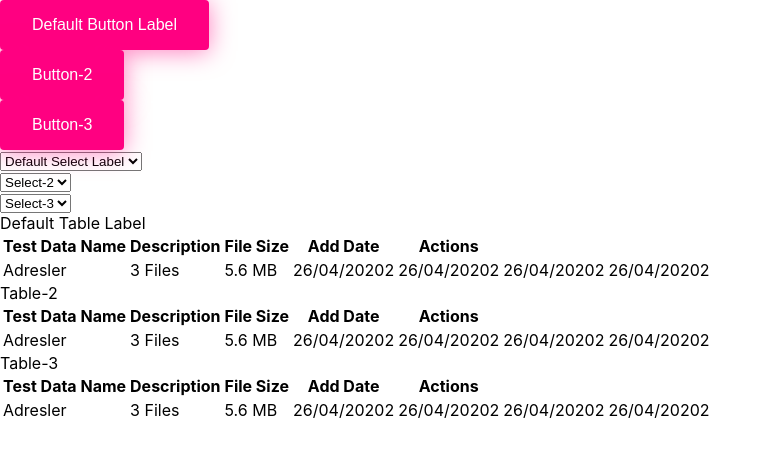
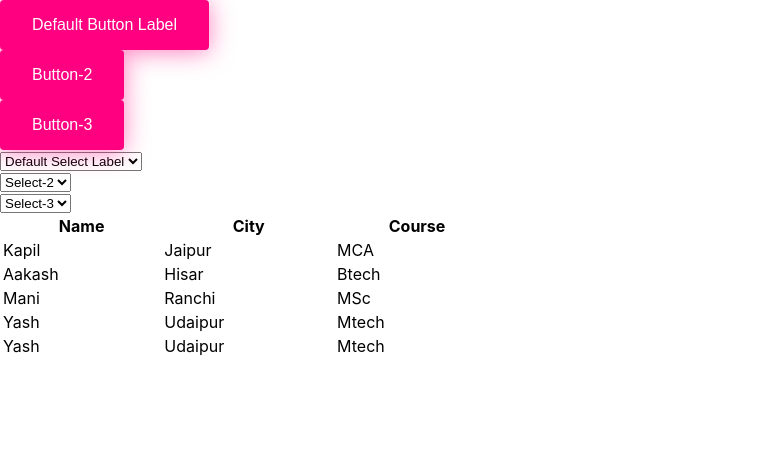
Before and after one commit to erenkorkmazemre/reactjs-file-structure, a React (Create React App) app: page / in a window 1280 px wide. Shown: the top 456 px of the page, without its empty margins (0-772 px from the left). Built offline with nearby package versions, Linux system fonts and the light colour scheme.

Commit message:
fix: table components fixed.

```diff
--- a/src/components/customTable/CustomTable.js
+++ b/src/components/customTable/CustomTable.js
@@ -1,35 +1,13 @@
 import React from "react";
+import CustomTableHeadAndBody from "@components/customTable/components/CustomTableHeadAndBody";
+import CustomTableRow from "@components/customTable/components/CustomTableRow";
 
-const CustomTable = ({label, numberOfColumn}) => {
+const CustomTable = ({label, numberOfColumn, bodyData, headData}) => {
+
 
     return (
         <>
-            <div>{label}</div>
-            <table className="mt-20">
-                <thead>
-                <tr>
-                    <th>Test Data Name</th>
-                    <th>Description</th>
-                    <th>File Size</th>
-                    <th>Add Date</th>
-                    <th>Actions</th>
-                </tr>
-                </thead>
-                <tbody>
-                {new Array({numberOfColumn}).fill(0).map((_, index) => (
-                    <tr>
-                        <td>Adresler</td>
-                        <td>3 Files</td>
-                        <td>5.6 MB</td>
-                        <td>26/04/20202</td>
-                        <td>26/04/20202</td>
-                        <td>26/04/20202</td>
-                        <td>26/04/20202</td>
-
-                    </tr>
-                ))}
-                </tbody>
-            </table>
+            <CustomTableHeadAndBody headData={headData} bodyData={bodyData}/>
         </>
     )
 }
@@ -37,6 +15,5 @@ const CustomTable = ({label, numberOfColumn}) => {
 export default CustomTable
 
 CustomTable.defaultProps = {
-    label: "Default Table Label",
-    numberOfColumn: 2
+    label: "Default Table Label"
 }
--- /dev/null
+++ b/src/components/customTable/components/CustomTableHeadAndBody.js
@@ -0,0 +1,26 @@
+import React from "react";
+import CustomTable from "@components/customTable";
+import CustomTableRow from "@components/customTable/components/CustomTableRow";
+
+const CustomTableHeadAndBody = ({headData,bodyData}) => {
+    return (
+        <>
+            <table style={{ width: 500 }}>
+                <thead>
+                <tr>
+                    {headData.map((head, headID) => <th key={headID} >{head}</th>)}
+                </tr>
+                </thead>
+                <tbody>
+                {bodyData.map((rowContent, rowID) => <CustomTableRow rowContent={rowContent} key={rowID} />)}
+                </tbody>
+            </table>
+        </>
+    )
+}
+
+export default CustomTableHeadAndBody
+
+CustomTableHeadAndBody.defaultProps = {
+    label: "Default Table Label"
+}
--- /dev/null
+++ b/src/components/customTable/components/CustomTableRow.js
@@ -0,0 +1,18 @@
+import React from "react";
+
+const CustomTableRow = ({rowContent}) => {
+
+    return (
+        <>
+            <tr>
+                {rowContent.map((val, rowID) => <td key={rowID}>{val}</td>)}
+            </tr>
+        </>
+    )
+}
+
+export default CustomTableRow
+
+CustomTableRow.defaultProps = {
+    label: "Default Table Label"
+}
--- a/src/pages/componentsDashboard/ComponentsDashboard.js
+++ b/src/pages/componentsDashboard/ComponentsDashboard.js
@@ -4,6 +4,17 @@ import CustomSelect from "@components/customSelect";
 import CustomTable from "@components/customTable";
 
 const ComponentsDashboard = () => {
+
+    var headData = ['Name', 'City', 'Course'];
+
+    var bodyData =
+        [['Kapil', 'Jaipur', 'MCA'],
+            ['Aakash', 'Hisar', 'Btech'],
+            ['Mani', 'Ranchi', 'MSc'],
+            ['Yash', 'Udaipur', 'Mtech'],
+            ['Yash', 'Udaipur', 'Mtech']
+        ];
+
     return (
         <>
             <CustomButton/>
@@ -12,9 +23,7 @@ const ComponentsDashboard = () => {
             <CustomSelect/>
             <CustomSelect label='Select-2'/>
             <CustomSelect label='Select-3'/>
-            <CustomTable/>
-            <CustomTable numberOfColumn={3} label='Table-2'/>
-            <CustomTable numberOfColumn={8} label='Table-3'/>
+            <CustomTable headData={headData} bodyData={bodyData}/>
         </>
     )
 }
```
Also changed, not shown: 1 other file (tests, documents, lock files or other folders).
